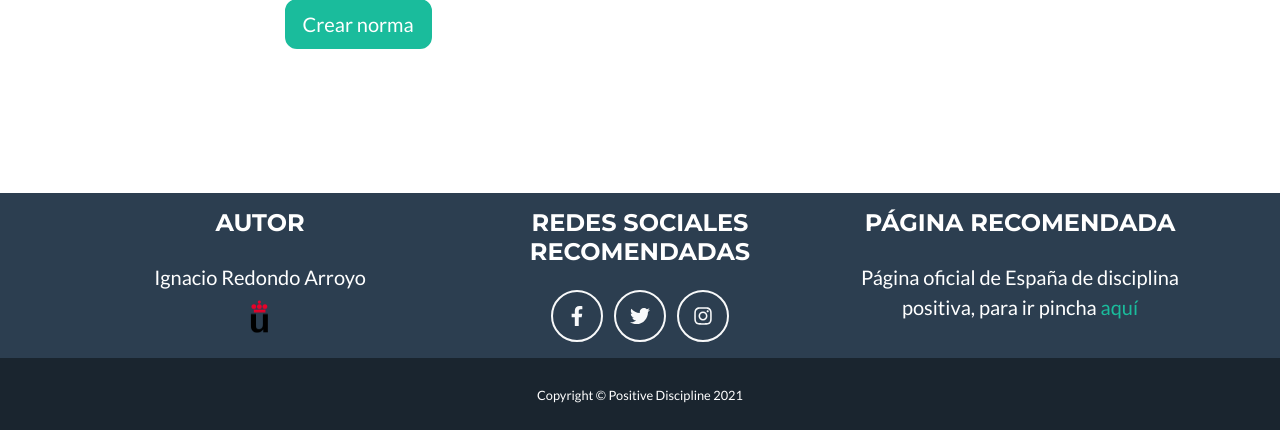
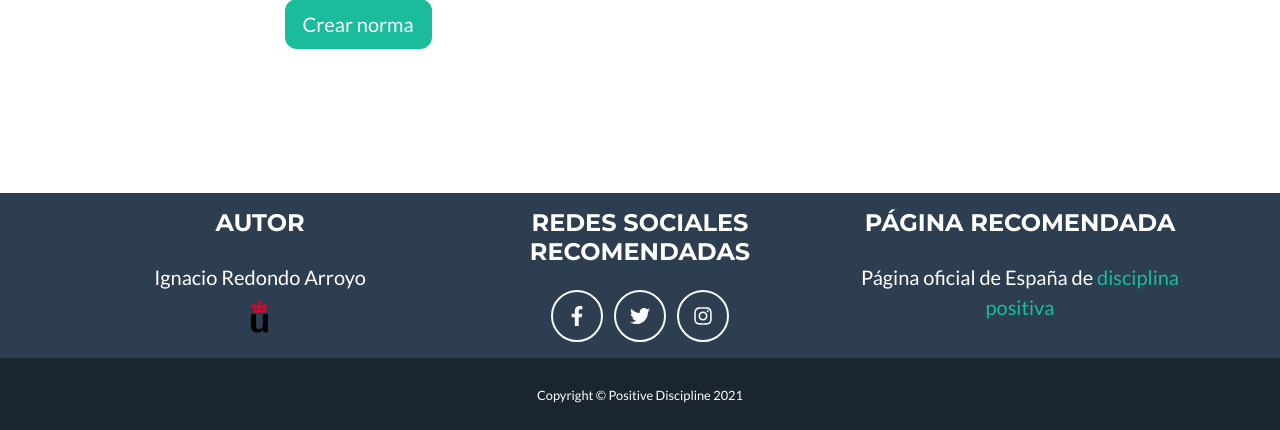
Before and after one commit to nachoredondo/positive_discipline, a PHP site: page /views/rules/index.php in a window 1280 px wide. Shown: the part 625-1055 px from the top of the page. Run offline with PHP 8.4, Linux system fonts and the light colour scheme; the visitor is signed in with stand-in values (Sample User, id 1); tables that the repository leaves empty hold one stand-in row (values such as "Sample post"); grey boxes marked "Sample" are stand-in pictures; data that the repository does not hold is empty.

Commit message:
style(name link is modified): in footer

```diff
--- a/views/general/footer_template.php
+++ b/views/general/footer_template.php
@@ -22,8 +22,7 @@
             <div class="col-lg-4">
                 <h4 class="text-uppercase mb-4">Página recomendada</h4>
                 <p class="lead mb-0">
-                    Página oficial de España de disciplina positiva, para ir pincha
-                    <a href="http://disciplinapositivaespana.com/">aquí</a>
+                    Página oficial de España de <a href="http://disciplinapositivaespana.com/">disciplina positiva</a>
                 </p>
             </div>
         </div>
```
